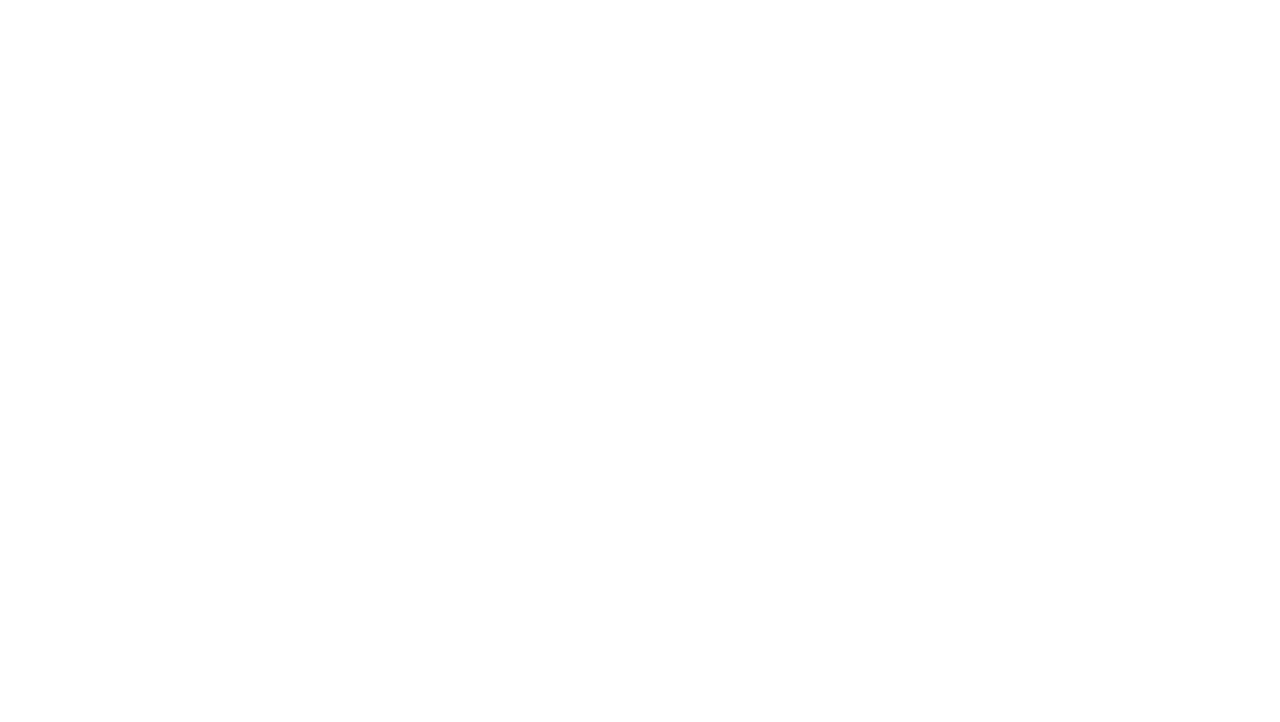
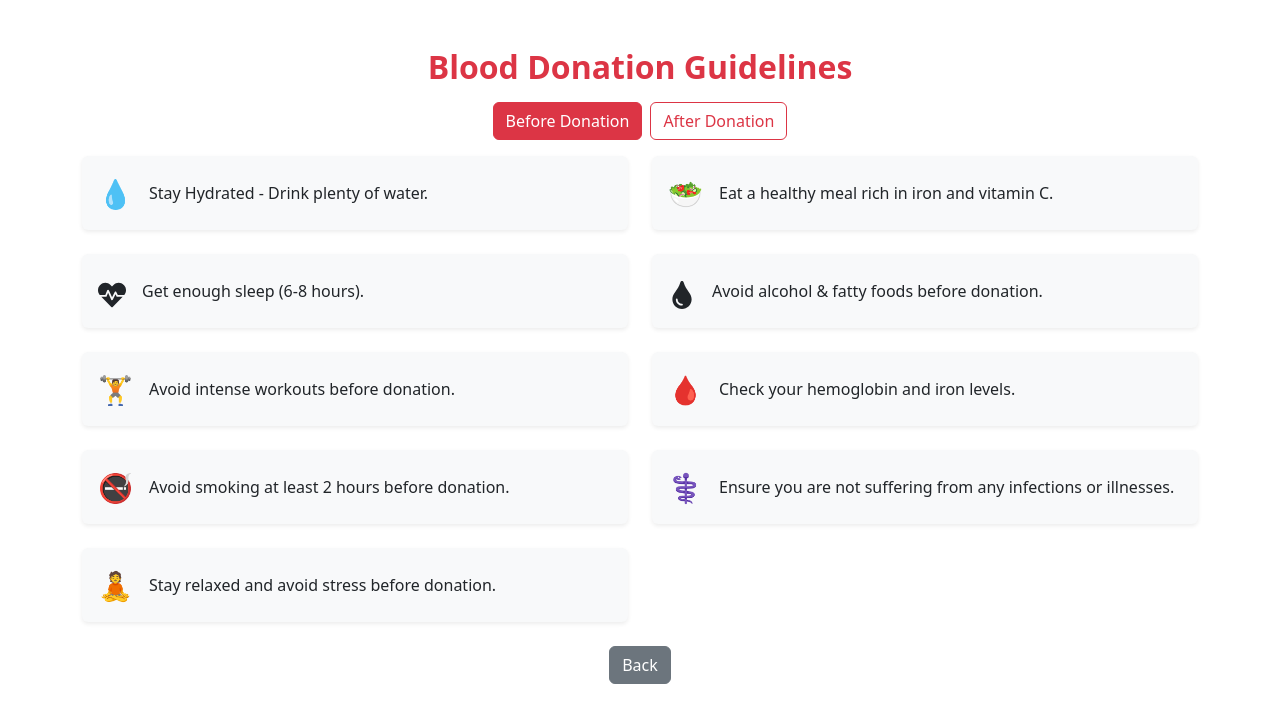
Before and after one commit to sona306/BloodDonation_FE, a React (Create React App) app: page /donoreducation in a window 1280 px wide. Before the commit this address had no page. Shown: the top 722 px of the page. Built offline with nearby package versions, Linux system fonts and the light colour scheme.

Commit message:
donor education comp

```diff
--- a/package.json
+++ b/package.json
@@ -7,8 +7,10 @@
     "@testing-library/react": "^13.4.0",
     "@testing-library/user-event": "^13.5.0",
     "axios": "^1.7.7",
+    "bootstrap": "^5.3.3",
     "react": "^18.3.1",
     "react-dom": "^18.3.1",
+    "react-icons": "^5.5.0",
     "react-router-dom": "^6.26.1",
     "react-scripts": "5.0.1",
     "web-vitals": "^2.1.4"
--- a/src/App.js
+++ b/src/App.js
@@ -31,6 +31,7 @@ import CreateCamp from './components/CreateCamp';
 import Donors from './components/Donors';
 import Donorscamp from './components/Donorscamp';
 import CampNotification from './components/CampNotification';
+import DonorEducation from './components/DonorEducation';
 
 
 function App() {
@@ -71,6 +72,7 @@ function App() {
         <Route path='/createcamp' element={<CreateCamp/>}/>
         <Route path='/donorscamp' element={<Donorscamp/>}/>
         <Route path='/campnotification' element={<CampNotification/>}/>
+        <Route path='/donoreducation' element={<DonorEducation/>}/>
       </Routes>
     </BrowserRouter>
   );
--- a/src/components/CreateCamp.jsx
+++ b/src/components/CreateCamp.jsx
@@ -54,7 +54,7 @@ const CreateCamp = () => {
             // Handle response from the backend API
             if (response.data.status === "Success") {
                 alert("Camp created successfully and notifications sent to donors!");
-                navigate('/home');
+                navigate('/admin');
             } else {
                 setMessage(response.data.message || "Something went wrong.");
             }
--- /dev/null
+++ b/src/components/DonorEducation.jsx
@@ -0,0 +1,68 @@
+import { useState } from "react";
+import { FaTint, FaHeartbeat } from "react-icons/fa";
+import { useNavigate } from "react-router-dom";
+import "bootstrap/dist/css/bootstrap.min.css";
+
+export default function DonorEducation() {
+  const [activeTab, setActiveTab] = useState("before");
+  const navigate = useNavigate();
+
+  const beforeDonation = [
+    { icon: "💧", text: "Stay Hydrated - Drink plenty of water." },
+    { icon: "🥗", text: "Eat a healthy meal rich in iron and vitamin C." },
+    { icon: <FaHeartbeat />, text: "Get enough sleep (6-8 hours)." },
+    { icon: <FaTint />, text: "Avoid alcohol & fatty foods before donation." },
+    { icon: "🏋️", text: "Avoid intense workouts before donation." },
+    { icon: "🩸", text: "Check your hemoglobin and iron levels." },
+    { icon: "🚭", text: "Avoid smoking at least 2 hours before donation." },
+    { icon: "⚕️", text: "Ensure you are not suffering from any infections or illnesses." },
+    { icon: "🧘", text: "Stay relaxed and avoid stress before donation." },
+  ];
+
+  const afterDonation = [
+    { icon: "🍽", text: "Eat nutritious food to replenish lost nutrients." },
+    { icon: <FaHeartbeat />, text: "Avoid heavy lifting & strenuous exercise for 24 hours." },
+    { icon: "💦", text: "Drink plenty of fluids to stay hydrated." },
+    { icon: <FaTint />, text: "Keep the bandage on for at least 4-6 hours." },
+    { icon: "🛌", text: "Take adequate rest and avoid stressful activities." },
+    { icon: "🚶", text: "If you feel dizzy, sit or lie down immediately." },
+    { icon: "🚭", text: "Avoid smoking and alcohol for at least 24 hours." },
+    { icon: "🩹", text: "Avoid touching or scratching the puncture site to prevent infection." },
+    { icon: "📅", text: "Wait at least 8 weeks before donating blood again." },
+  ];
+
+  return (
+    <div className="container mt-5">
+      <h2 className="text-center text-danger fw-bold">Blood Donation Guidelines</h2>
+      <div className="d-flex justify-content-center my-3">
+        <button
+          className={`btn me-2 ${activeTab === "before" ? "btn-danger" : "btn-outline-danger"}`}
+          onClick={() => setActiveTab("before")}
+        >
+          Before Donation
+        </button>
+        <button
+          className={`btn ${activeTab === "after" ? "btn-danger" : "btn-outline-danger"}`}
+          onClick={() => setActiveTab("after")}
+        >
+          After Donation
+        </button>
+      </div>
+      <div className="row row-cols-1 row-cols-md-2 g-4">
+        {(activeTab === "before" ? beforeDonation : afterDonation).map((item, index) => (
+          <div key={index} className="col">
+            <div className="card shadow-sm p-3 border-0 bg-light">
+              <div className="d-flex align-items-center">
+                <span className="fs-3 me-3">{item.icon}</span>
+                <p className="mb-0">{item.text}</p>
+              </div>
+            </div>
+          </div>
+        ))}
+      </div>
+      <div className="text-center mt-4">
+        <button className="btn btn-secondary" onClick={() => navigate("/donors")}>Back</button>
+      </div>
+    </div>
+  );
+}
--- a/src/components/Donors.jsx
+++ b/src/components/Donors.jsx
@@ -43,6 +43,9 @@ const Donors = () => {
                   <a href="/donorscamp" className="btn btn-primary btn-lg">
                     All Camps
                   </a>
+                  <a href="/donoreducation" className="btn btn-primary btn-lg">
+                    Donor Education
+                  </a>
                   <a href="/campnotification" className={`btn btn-lg ${unseenNotifications.length > 0 ? 'btn-danger' : 'btn-primary'}`}>
                     {unseenNotifications.length > 0 ? `New Camps Notification (${unseenNotifications.length})` : 'New Camps Notification'}
                   </a>
```
Also changed, not shown: 1 other file (tests, documents, lock files or other folders).
